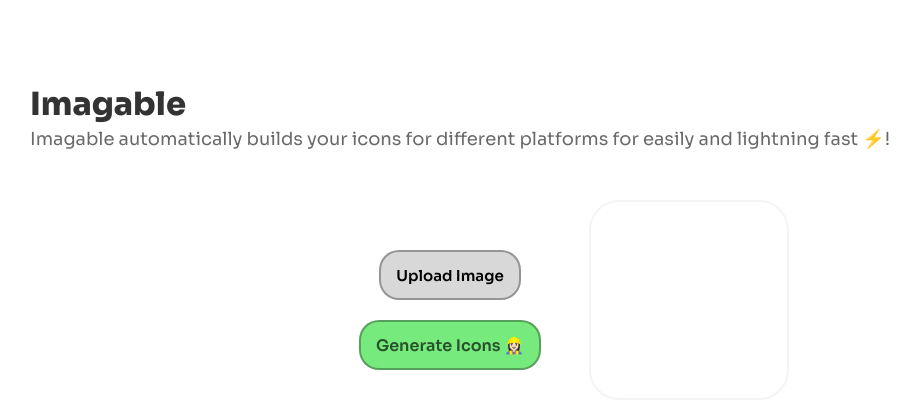
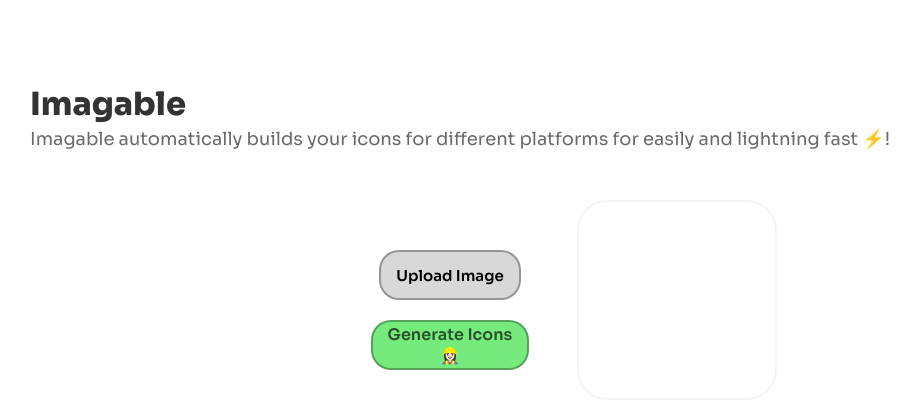
Before and after one commit to haneenmahd/imagable, a React (Create React App) app in the folder web/: page / in a window 1280 px wide. Shown: the top 408 px of the page, without its empty margins (50-970 px from the left). Built offline with nearby package versions, Linux system fonts and the light colour scheme.

Commit message:
Fix Compile Warnings (#30)

```diff
--- a/web/src/components/Landing.tsx
+++ b/web/src/components/Landing.tsx
@@ -149,7 +149,11 @@ const Landing: FunctionComponent<LandingProps> = () => {
         <h1>Imagable</h1>
         <p>
           Imagable automatically builds your icons for different platforms for
-          easily and lightning fast ⚡️!
+          easily and lightning fast{" "}
+          <span role="img" aria-label="lightning fast">
+            ⚡️
+          </span>
+          !
         </p>
       </Header>
 
@@ -167,7 +171,9 @@ const Landing: FunctionComponent<LandingProps> = () => {
             <label htmlFor="user-input-image-file">{uploadButtonText}</label>
           </ImageInputLabel>
 
-          <GenerateIconButton>Generate Icons 👷🏻‍♀️</GenerateIconButton>
+          <GenerateIconButton>
+            Generate Icons <span role="img" aria-label="working man">👷🏻‍♀️</span>
+          </GenerateIconButton>
         </ActionsContainer>
 
         <ImageUploadPreviewContainer>
```
